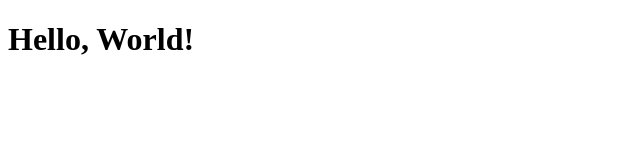
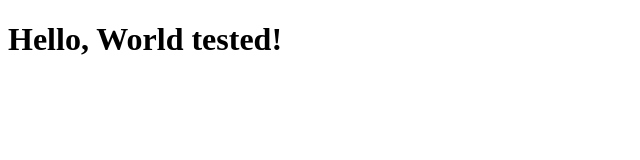
Before and after one commit to madhavagooduru/Devops1, a plain HTML site: page index.html in a window 1280 px wide. Shown: the whole page, without its empty margins (0-640 px from the left). Drawn offline with Linux system fonts and the light colour scheme.

Commit message:
Update index.html

```diff
--- a/index.html
+++ b/index.html
@@ -1,9 +1,9 @@
 <!DOCTYPE html>
 <html>
 <head>
-    <title>Hello, World!</title>
+    <title>Hello, World, I had tested the code!</title>
 </head>
 <body>
-    <h1>Hello, World!</h1>
+    <h1>Hello, World tested!</h1>
 </body>
 </html>
```
